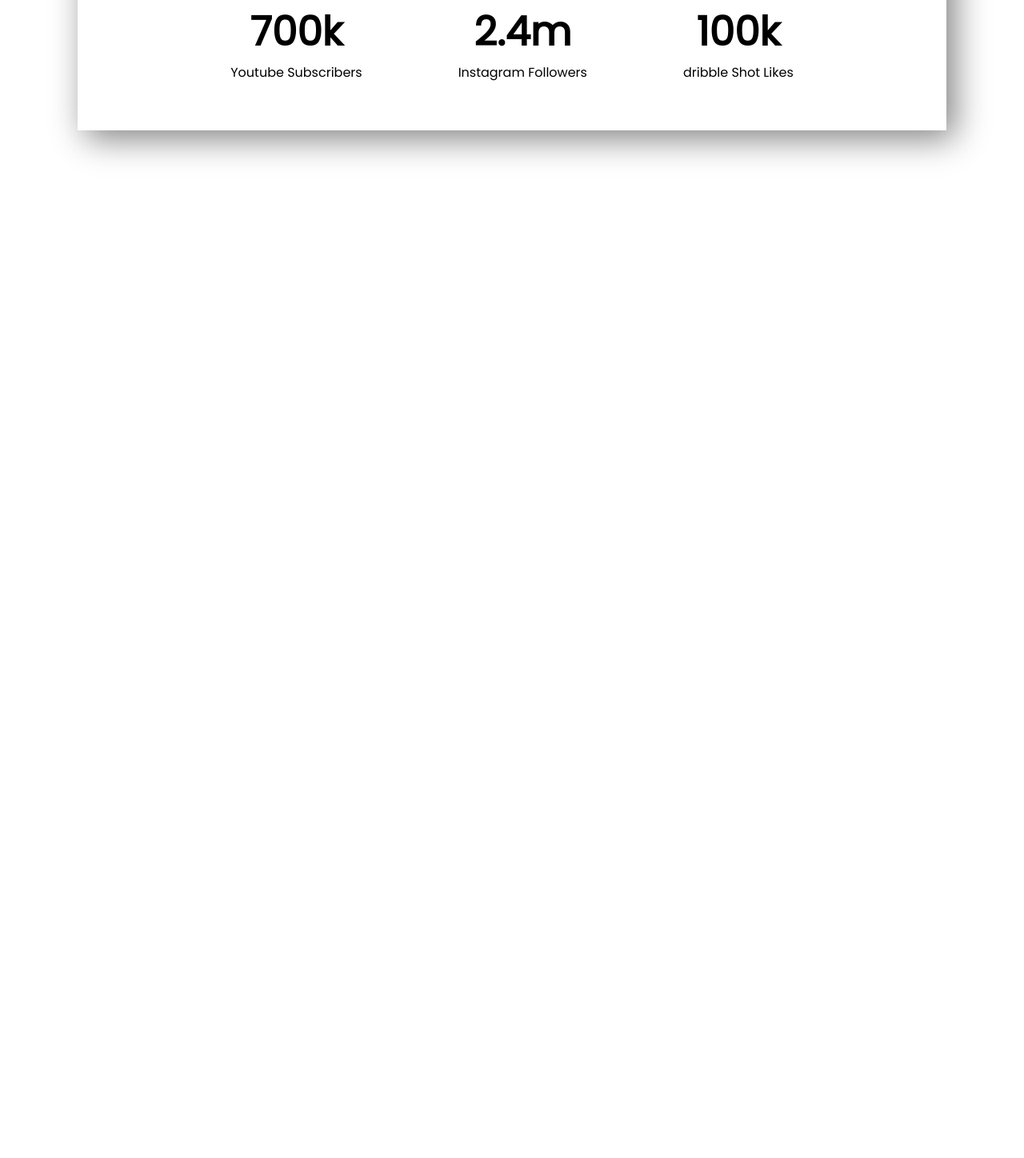
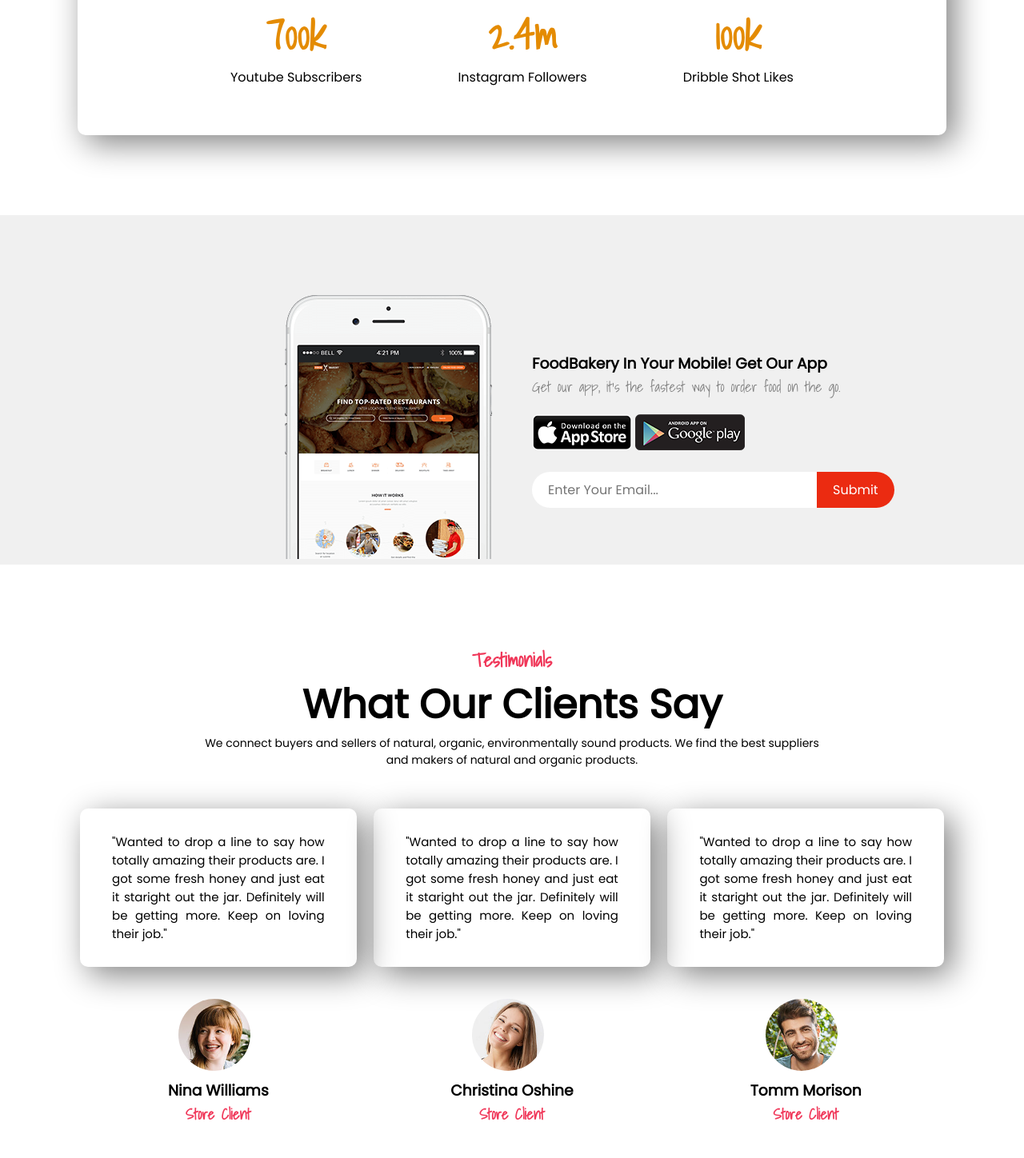
Before and after one commit to AH-Likhon/Food-Delivery-Website, a plain HTML site: page index.html in a window 1280 px wide. Shown: the part 2020-3468 px from the top of the page at 80% size. Before the commit the page ends 2283 px from the top, so only its background shows below. Drawn offline with Linux system fonts and the light colour scheme.

Commit message:
footer added

```diff
--- a/index.html
+++ b/index.html
@@ -17,7 +17,7 @@
             <h1 class="color-wheat">Tastey & Healthy</h1>
             <h1 class="color-wheat">Oragnic Food</h1>
             <p class="first-container-p">We connect buyers and sellers of natural, organic, environtmentally sound products. We find out the best suppliers and makers of natural and organic products.</p>
-            <a href="https://www.linkedin.com/in/mdakramulhoque/" class="button">Order Food</a>
+            <a href="https://www.linkedin.com/in/mdakramulhoque/" target="_blank" class="button">Order Food</a>
         </div>
         <div class="half-width">
             <img src="images/header.png" alt="Food Image">
@@ -32,7 +32,7 @@
             <h2 class="sec-container-h2">Nature Only</h2>
             <h1 class="sec-container-h1">From Farm With Love</h1>
             <p class="sec-container-p">7 Easy Riders are avaliable for givng snowsports a go with complete peace of mind: zones closed to other skiers. Just order we will deliver you.</p>
-            <a href="https://www.linkedin.com/in/mdakramulhoque/" class="button">Contact Me</a>
+            <a href="https://www.linkedin.com/in/mdakramulhoque/" target="_blank" class="button">Contact Us</a>
         </div>
     </section>
 
@@ -60,18 +60,80 @@
 
         <div class="recipie-social-container">
             <div class="social-half-width">
-                <h1>700k</h1>
+                <h1 class="rgb-color">700k</h1>
                 <p>Youtube Subscribers</p>
             </div>
             <div class="social-half-width">
-                <h1>2.4m</h1>
+                <h1 class="rgb-color">2.4m</h1>
                 <p>Instagram Followers</p>
             </div>
             <div class="social-half-width">
-                <h1>100k</h1>
-                <p>dribble Shot Likes</p>
+                <h1 class="rgb-color">100k</h1>
+                <p>Dribble Shot Likes</p>
             </div>
         </div>
     </section>
+
+    <!-- Apps section satrt -->
+    <section class="apps-container">
+        <div class="apps-half-width mobile-apps-img">
+            <img src="images/mobile-apps.png" alt="Mobile Apps">
+        </div>
+        <div class="apps-half-width get-apps">
+            <h3>FoodBakery In Your Mobile! Get Our App</h3>
+            <p>Get our app, it's the fastest way to order food on the go.</p>
+            <div class="app-store-images">
+                <img src="images/app-img1-1.png" alt="App Store">
+                <img src="images/app-img2-1.png" alt="Google Play Store">
+            </div>
+            <form class="contact-email">
+                <input type="email" placeholder="Enter Your Email...">
+                <input type="button" value="Submit">
+            </form>
+        </div>
+    </section>
+    <!-- Apps section end -->
+
+    <!-- clients section start -->
+    <section class="clients-container">
+        <h2 class="sec-container-h2">Testimonials</h2>
+        <h1>What Our Clients Say</h1>
+        <p class="cook-paragraph">We connect buyers and sellers of natural, organic, environmentally sound products. We find the best suppliers and makers of natural and organic products.</p>
+        <div class="recipie-container">
+            <div class="clients-half-reviews">
+                <p>"Wanted to drop a line to say how totally amazing their products are. I got some fresh honey and just eat it staright out the jar. Definitely will be getting more. Keep on loving their job."</p>
+                <div class="clients-details">
+                    <img src="images/client1.jpg" alt="client-01">
+                    <h3>Nina Williams</h3>
+                    <h3 class="sec-container-h2">Store Client</h3>
+                </div>
+            </div>
+            <div class="clients-half-reviews">
+                <p>"Wanted to drop a line to say how totally amazing their products are. I got some fresh honey and just eat it staright out the jar. Definitely will be getting more. Keep on loving their job."</p>
+                <div class="clients-details">
+                    <img src="images/client2.jpg" alt="client-02">
+                    <h3>Christina Oshine</h3>
+                    <h3 class="sec-container-h2">Store Client</h3>
+                </div>
+            </div>
+            <div class="clients-half-reviews">
+                <p>"Wanted to drop a line to say how totally amazing their products are. I got some fresh honey and just eat it staright out the jar. Definitely will be getting more. Keep on loving their job."</p>
+                <div class="clients-details">
+                    <img src="images/client3.jpg" alt="client-03">
+                    <h3>Tomm Morison</h3>
+                    <h3 class="sec-container-h2">Store Client</h3>
+                </div>
+            </div>
+        </div>
+    </section>
+    <!-- clients section end -->
+
+    <!-- footer start -->
+    <footer>
+        <img src="images/logo.png" alt="Footer Logo">
+        <h1><span class="rgb-color">Food</span> Farm</h1>
+        <p>Eat healthy to live healthy. Live healthy to live happy.</p>
+    </footer>
+    <!-- footer end -->
 </body>
 </html>
--- a/style.css
+++ b/style.css
@@ -75,7 +75,7 @@ h1{
     margin-bottom: 80px;
 }
 
-.cook-section{
+.cook-section, .clients-container{
     padding: 50px;
     text-align: center;
 }
@@ -119,7 +119,114 @@ h1{
     align-items: center;
     margin: 50px auto;
     box-shadow: 10px 10px 40px gray;
+    border-radius: 10px;
 }
 .social-half-width{
     padding: 60px;
 }
+
+input{
+    font-size: 16px;
+    box-sizing: border-box;
+    padding: 10px 20px;
+    border: none;
+    outline: none;
+}
+
+input[type="email"]{
+    background-color: #fff;
+    border-radius: 25px 0px 0px 25px;
+}
+input[type="button"]{
+    background-color:#EB2B11;
+    border-radius: 0px 25px 25px 0px;
+    color: #fff;
+    cursor: pointer;
+}
+
+.clients-container h2{
+    margin-top: 50px;
+}
+
+.clients-half-reviews{
+    width: 32%;
+}
+
+.clients-half-reviews p{
+    box-shadow: 10px 10px 40px gray;
+    border-radius: 10px;
+    padding: 30px 40px;
+    font-size: 15px;
+    text-align: justify;
+}
+
+.clients-details{
+    display: grid;
+    justify-content: center;
+    padding: 40px;
+}
+
+.clients-details img{
+    width: 50%;
+    border-radius: 50%;
+    margin-left: 40px;
+    margin-bottom: 10px;
+}
+
+.clients-details h3{
+    text-align: center;
+}
+
+.apps-container{
+    width: 100%;
+    background-color: #F0F0F0;
+    display: flex;
+    justify-content: center;
+    align-items: center;
+    padding: 100px 100px 0px 100px;
+    margin-bottom: 0px
+}
+
+.apps-half-width{
+    width: 50%;
+}
+
+.mobile-apps-img{
+    text-align: right;
+    margin-right: 50px;
+
+}
+
+.get-apps p{
+   color: gray;
+   font-family: 'Shadows Into Light', cursive;
+   font-size: 18px;
+}
+
+.app-store-images{
+    padding: 20px 0px;
+}
+
+form{
+    display: flex;
+    justify-content:stretch;
+}
+
+footer{
+    background-color: black;
+    color: white;
+    display: grid;
+    justify-content: center;
+    align-items: center;
+    padding: 50px;
+}
+
+footer img{
+    width: 30%;
+    margin-left: 80px;
+}
+
+footer h1{
+    margin-left: 80px;
+    font-family: 'Shadows Into Light', cursive;
+}
```
Also changed, not shown: images/app-img1-1.png (added), images/app-img2-1.png (added), images/client1.jpg (added), images/client2.jpg (added), images/client3.jpg (added), images/mobile-apps.png (added).
